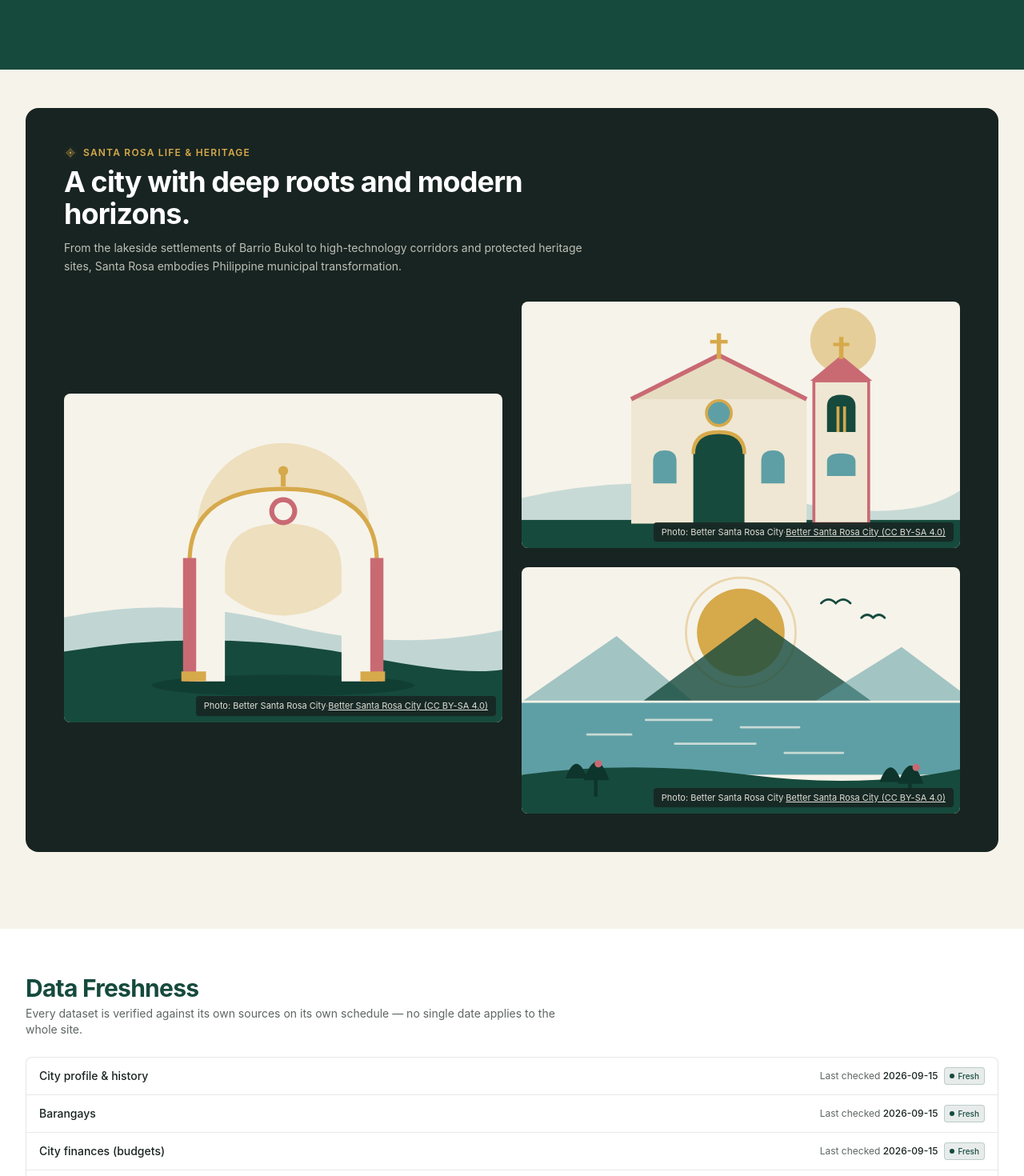
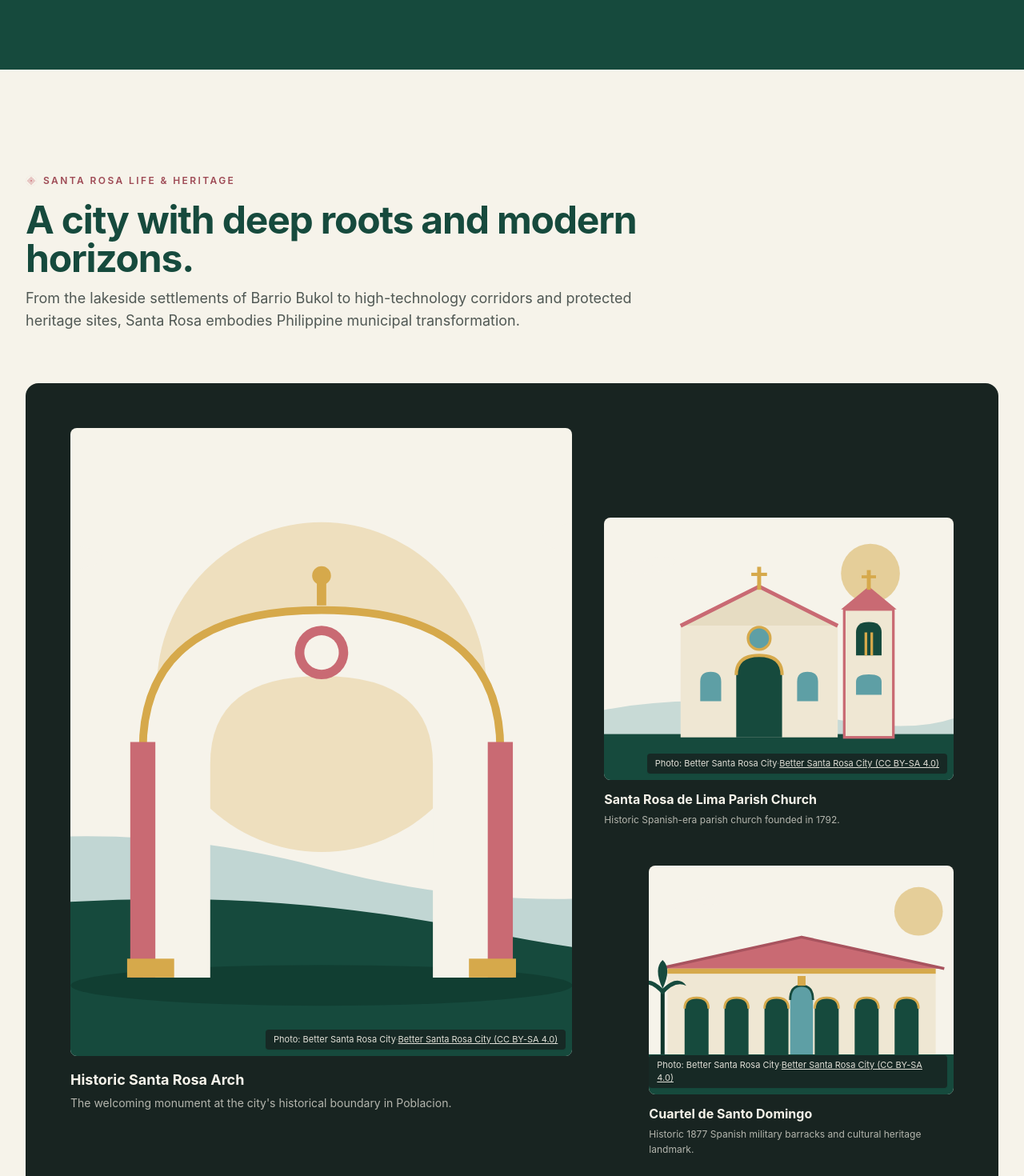
Before and after one commit to jericizon/bettersantarosacity, a Nuxt app: page / in a window 1280 px wide. Shown: the part 9100-10570 px from the top of the page at 80% size. Built offline with nearby package versions, Linux system fonts and the light colour scheme.

Commit message:
feat(collage): elevate Life & Heritage into asymmetrical editorial chapter

```diff
--- a/components/civic/Collage.vue
+++ b/components/civic/Collage.vue
@@ -1,7 +1,7 @@
 <script setup lang="ts">
 import mediaData from '~/data/media.json'
 import CivicImage from '~/components/media/CivicImage.vue'
-import RoseMotif from './RoseMotif.vue'
+import EditorialSectionHeader from '~/components/editorial/SectionHeader.vue'
 import type { MediaItem } from '~/types/civic'
 
 // media.json is validated against MediaItemSchema by media-schema.spec.ts;
@@ -10,32 +10,58 @@ const media = mediaData as MediaItem[]
 
 const archImage = media.find(m => m.id === 'santa-rosa-arch') || media[0]!
 const churchImage = media.find(m => m.id === 'santa-rosa-church') || media[1]!
+const cuartelImage = media.find(m => m.id === 'cuartel-santo-domingo') || media[4]!
 const nuvaliImage = media.find(m => m.id === 'nuvali-lake') || media[3]!
 </script>
 
 <template>
-  <div class="relative overflow-hidden rounded-2xl bg-charcoal p-8 lg:p-12 text-parchment">
-    <div class="max-w-2xl mb-8">
-      <div class="flex items-center gap-2 text-xs font-semibold uppercase tracking-widest text-heritage-gold">
-        <RoseMotif :size="16" class="text-heritage-gold" />
-        <span>Santa Rosa Life & Heritage</span>
-      </div>
-      <h2 class="mt-2 font-serif text-3xl sm:text-4xl font-bold tracking-tight text-white">
-        A city with deep roots and modern horizons.
-      </h2>
-      <p class="mt-3 text-sm text-parchment/75 leading-relaxed">
-        From the lakeside settlements of Barrio Bukol to high-technology corridors and protected heritage sites, Santa Rosa embodies Philippine municipal transformation.
-      </p>
-    </div>
+  <div>
+    <EditorialSectionHeader
+      eyebrow="Santa Rosa Life & Heritage"
+      title="A city with deep roots and modern horizons."
+      description="From the lakeside settlements of Barrio Bukol to high-technology corridors and protected heritage sites, Santa Rosa embodies Philippine municipal transformation."
+    />
 
-    <!-- Asymmetrical magazine collage layout (Spec §15) -->
-    <div class="grid grid-cols-1 md:grid-cols-12 gap-6 items-center">
-      <div class="md:col-span-6">
-        <CivicImage :media="archImage" aspect-ratio="4 / 3" />
-      </div>
-      <div class="md:col-span-6 grid grid-cols-1 gap-6">
-        <CivicImage :media="churchImage" aspect-ratio="16 / 9" />
-        <CivicImage :media="nuvaliImage" aspect-ratio="16 / 9" />
+    <!-- Dark framed gallery panel on the parchment chapter: one large focal
+         portrait paired with a staggered secondary rail and a wide landscape
+         frame (asymmetrical magazine collage, spec §15). Every figure carries
+         a caption and a MediaCredit attribution badge. -->
+    <div class="mt-12 rounded-2xl bg-charcoal p-6 text-parchment sm:mt-16 sm:p-10 lg:p-14">
+      <div class="grid grid-cols-1 gap-x-8 gap-y-12 sm:grid-cols-12 lg:gap-x-10">
+        <figure class="sm:col-span-7">
+          <CivicImage :media="archImage" aspect-ratio="4 / 5" />
+          <figcaption class="mt-4">
+            <p class="font-serif text-lg font-bold text-parchment">{{ archImage.title }}</p>
+            <p class="mt-1 text-sm leading-relaxed text-parchment/70">{{ archImage.description }}</p>
+          </figcaption>
+        </figure>
+
+        <!-- Secondary rail drops below the focal's top edge; the second frame
+             is indented again so no two column edges align. -->
+        <div class="flex flex-col gap-12 sm:col-span-5 sm:pt-20 lg:pt-28">
+          <figure>
+            <CivicImage :media="churchImage" aspect-ratio="4 / 3" />
+            <figcaption class="mt-3">
+              <p class="font-serif text-base font-bold text-parchment">{{ churchImage.title }}</p>
+              <p class="mt-1 text-xs leading-relaxed text-parchment/70">{{ churchImage.description }}</p>
+            </figcaption>
+          </figure>
+          <figure class="sm:ml-10 lg:ml-14">
+            <CivicImage :media="cuartelImage" aspect-ratio="4 / 3" />
+            <figcaption class="mt-3">
+              <p class="font-serif text-base font-bold text-parchment">{{ cuartelImage.title }}</p>
+              <p class="mt-1 text-xs leading-relaxed text-parchment/70">{{ cuartelImage.description }}</p>
+            </figcaption>
+          </figure>
+        </div>
+
+        <figure class="sm:col-span-6 lg:col-span-5">
+          <CivicImage :media="nuvaliImage" aspect-ratio="16 / 9" />
+          <figcaption class="mt-3">
+            <p class="font-serif text-base font-bold text-parchment">{{ nuvaliImage.title }}</p>
+            <p class="mt-1 text-xs leading-relaxed text-parchment/70">{{ nuvaliImage.description }}</p>
+          </figcaption>
+        </figure>
       </div>
     </div>
   </div>
--- a/pages/index.vue
+++ b/pages/index.vue
@@ -567,20 +567,24 @@ const BAND_CLASS = '-mx-4 px-4 py-10 sm:-mx-6 sm:px-6 md:py-14 lg:-mx-8 lg:px-8'
       </div>
     </section>
 
-    <!-- Interim page container resumes: chapters 9-11 keep the constrained
+    <!-- 9 — Santa Rosa Life & Heritage: full-bleed parchment chapter (spec §4).
+         The asymmetric collage sits in a dark framed gallery panel; every photo
+         carries a caption and a MediaCredit attribution badge. -->
+    <section
+      ref="collageSection"
+      aria-label="Santa Rosa Life & Heritage"
+      class="w-full section-parchment py-20 sm:py-28 lg:py-32 border-b border-charcoal/10"
+      :class="revealClass(collageVisible)"
+    >
+      <div class="max-w-7xl mx-auto px-4 sm:px-6 lg:px-8">
+        <CivicCollage />
+      </div>
+    </section>
+
+    <!-- Interim page container resumes: chapters 10-11 keep the constrained
          gutter until each graduates to a full-bleed chapter. -->
     <div class="max-w-7xl mx-auto px-4 sm:px-6 lg:px-8 py-8 sm:py-12">
     <div class="flex flex-col gap-16 md:gap-24">
-    <!-- 9 — Signature editorial collage (heritage parchment) -->
-    <section
-      ref="collageSection"
-      aria-label="Santa Rosa life and heritage collage"
-      class="section-parchment"
-      :class="revealClass(collageVisible)"
-    >
-      <CivicCollage />
-    </section>
-
     <!-- 10 — Data Freshness (white sources band) -->
     <section
       ref="sourcesBand"
```
Also changed, not shown: 1 other file (tests, documents, lock files or other folders).
